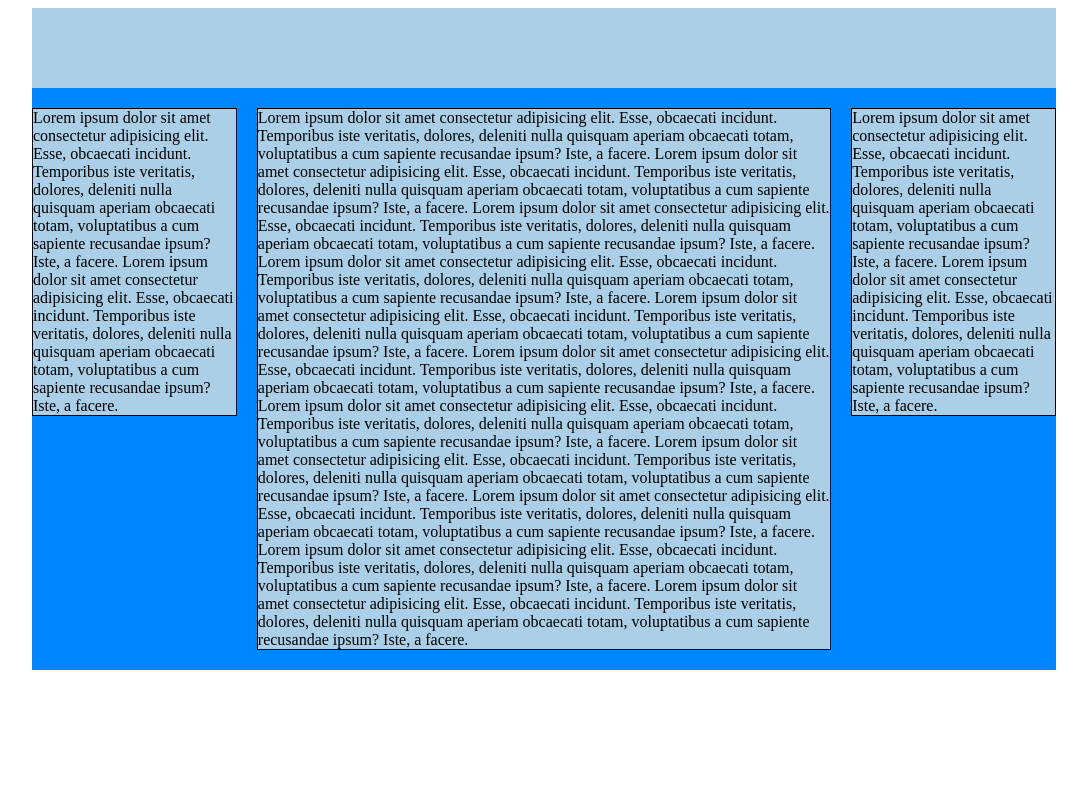
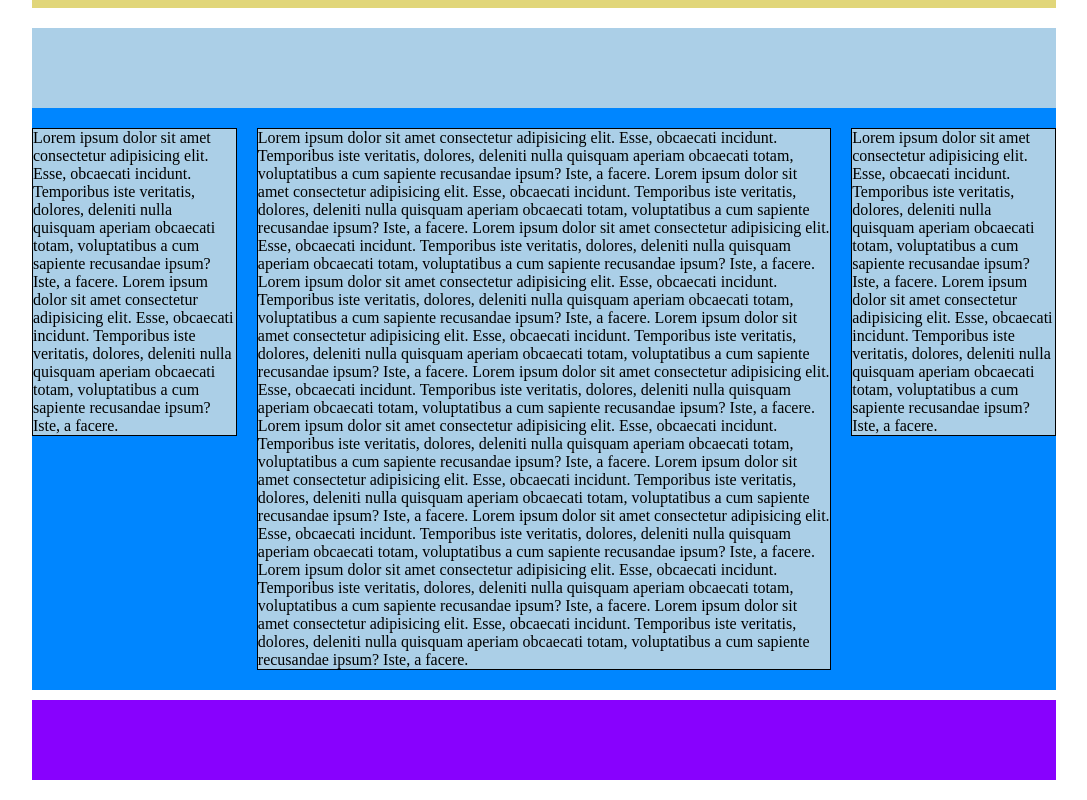
Before and after one commit to smboolean40/htmlcss-struttura-wp, a plain HTML site: page index.html in a window 1280 px wide. Shown: the part 782-1582 px from the top of the page, without its empty margins (96-1183 px from the left). Before the commit the page ends 1452 px from the top, so only its background shows below. Drawn offline with Linux system fonts and the light colour scheme.

Commit message:
Aggiunto Footer

```diff
--- a/css/style.css
+++ b/css/style.css
@@ -20,7 +20,7 @@
 header {
 	background-color: #e579e6;
 	height: 150px;
-	margin-bottom: 20px;
+	margin: 20px 0;
 }
 
 /* Main */
@@ -53,3 +53,10 @@ header {
 	width: calc(60% - 40px);
 	margin: 0 20px;
 }
+
+/* Footer */
+footer {
+	background-color: #8801fe;
+	height: 80px;
+	margin: 10px 0 20px 0;
+}
```
